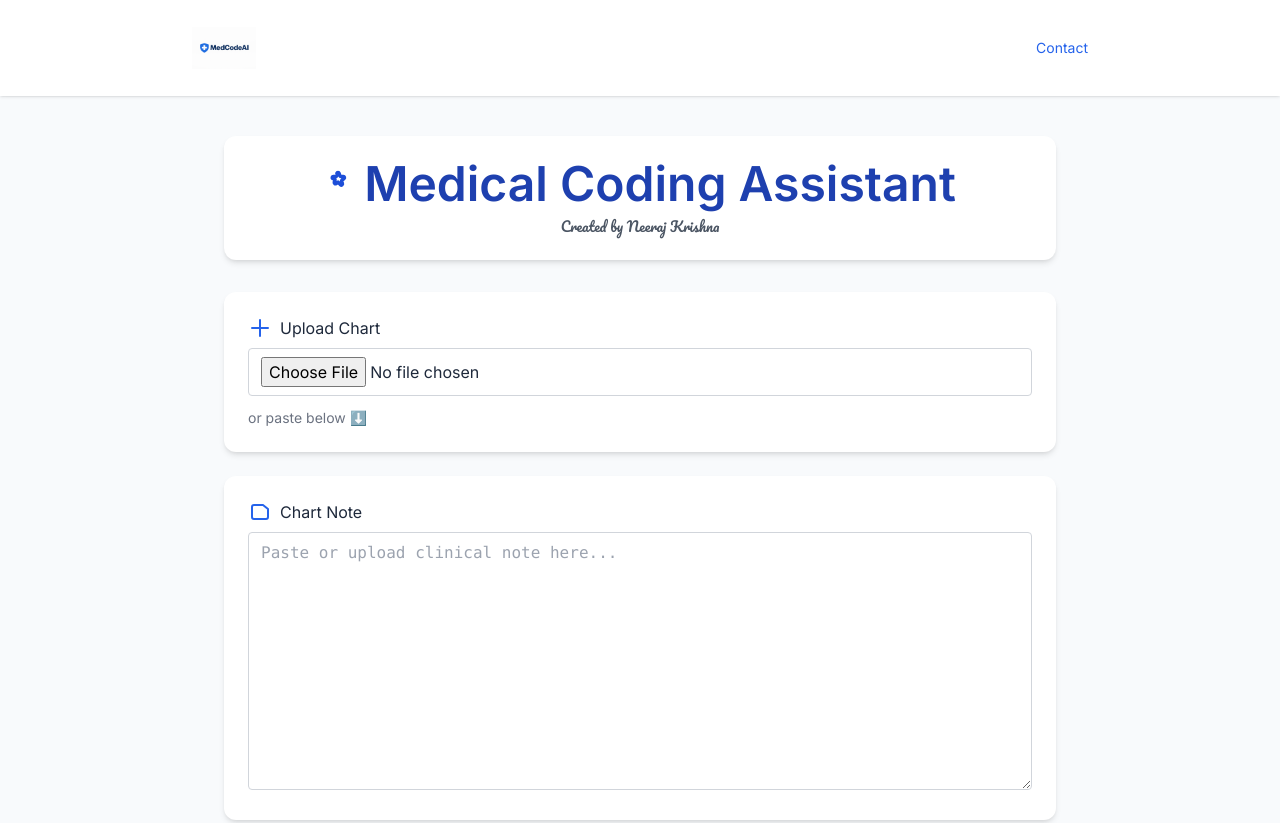
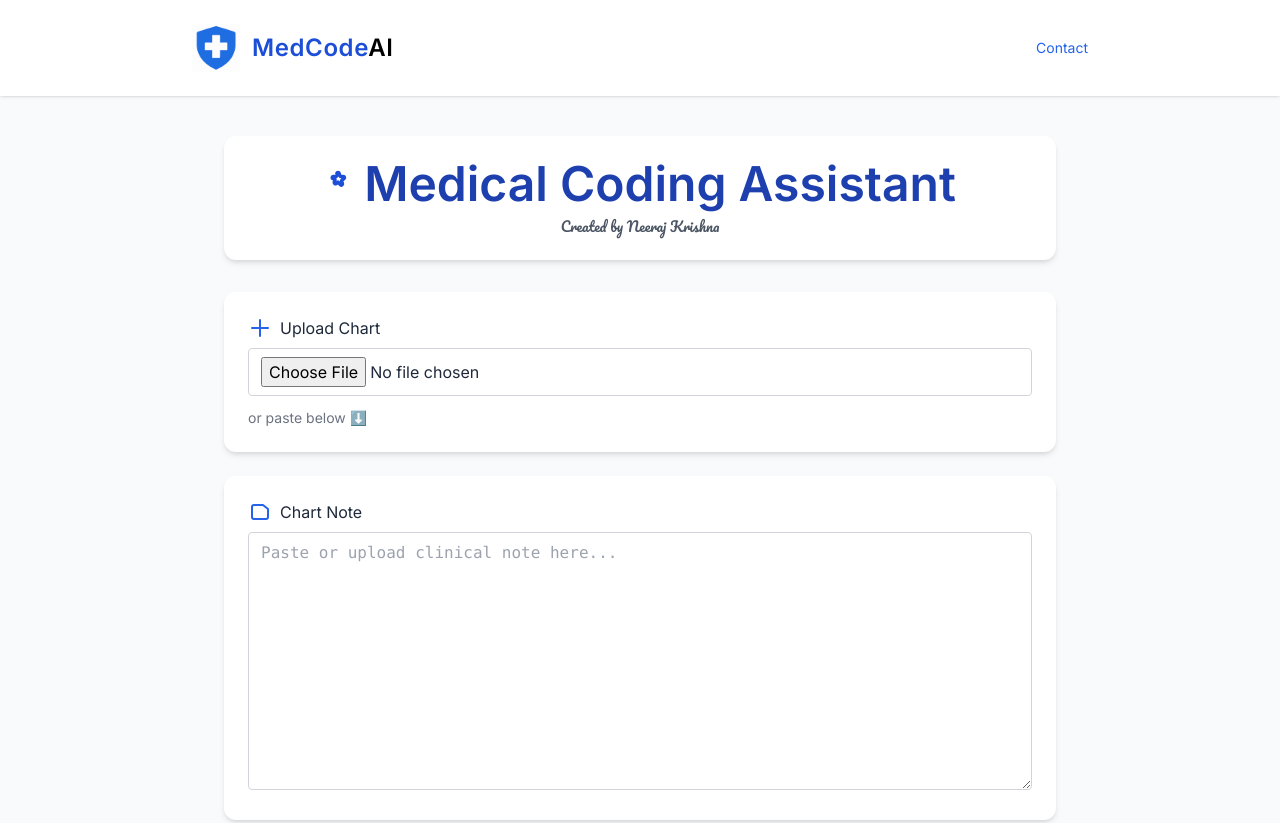
Before and after one commit to gneerajkrishna/agent-assist-app, a website: page public/index.html in a window 1280 px wide. Shown: the top 823 px of the page. Drawn offline with nearby package versions, Linux system fonts and the light colour scheme.

Commit message:
Update index.html

```diff
--- a/public/index.html
+++ b/public/index.html
@@ -20,13 +20,15 @@
  <!-- Navigation -->
 <nav class="bg-white shadow sticky top-0 z-10 p-4">
   <div class="max-w-4xl mx-auto flex justify-between items-center min-h-[64px]">
-    <!-- Larger Logo Only -->
-    <div class="flex items-center">
-      <img src="logo.png" alt="Logo" class="h-16 w-16 object-contain" />
+    <!-- Logo (icon only) + Brand Text -->
+    <div class="flex items-center gap-3">
+      <img src="favicon.png" alt="Logo" class="h-12 w-12 object-contain" />
+      <span class="text-2xl font-extrabold tracking-wide text-blue-700">MedCode<span class="text-black">AI</span></span>
     </div>
     <a href="mailto:neerajkrishna.g@bain.com" class="text-sm text-blue-600 hover:underline">Contact</a>
   </div>
 </nav>
+
 
   <!-- Main Container -->
   <div class="max-w-4xl mx-auto py-10 px-4 sm:px-6 lg:px-8">
```
